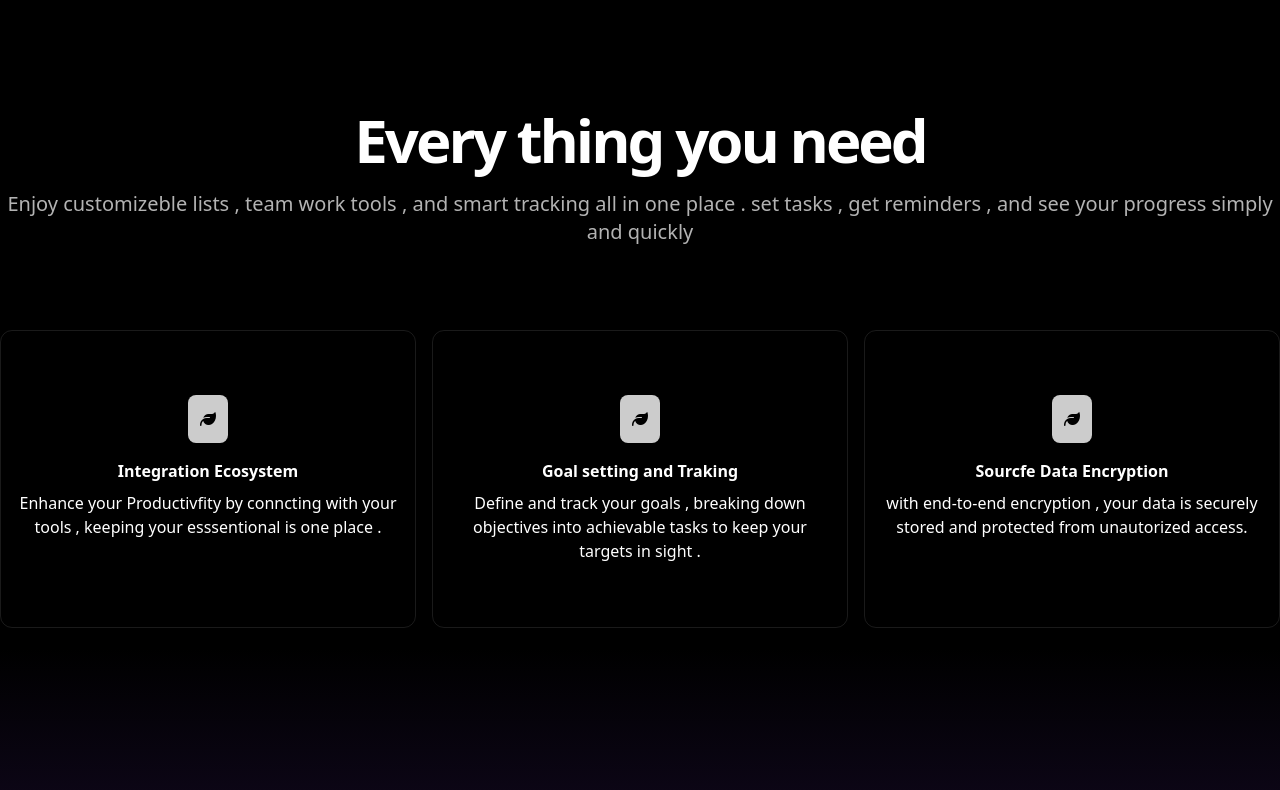
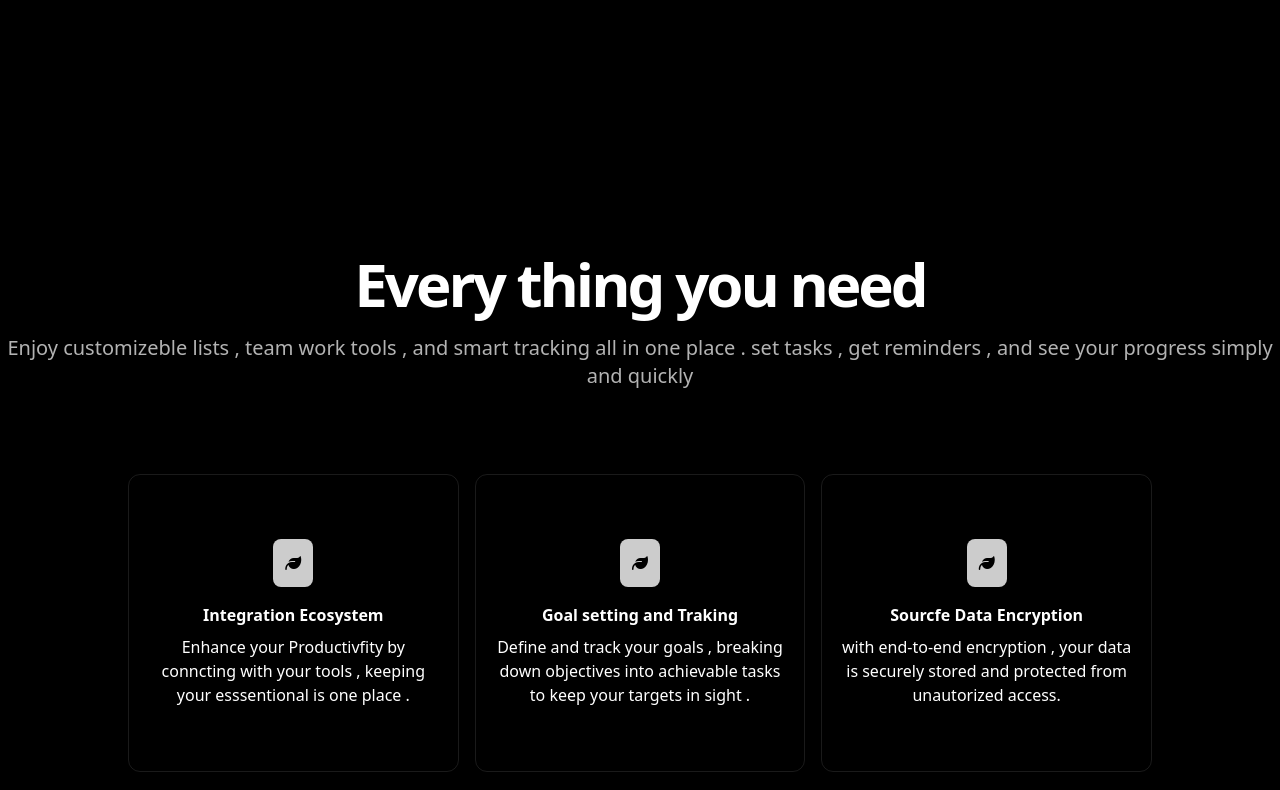
Before and after one commit to ahmedelmogy1/landingPageDarkTheme, an Angular app: page / in a window 1280 px wide. Shown: the part 1030-1820 px from the top of the page. Built offline with nearby package versions, Linux system fonts and the light colour scheme.

Commit message:
add files

```diff
--- a/src/app/components/feature/feature.component.html
+++ b/src/app/components/feature/feature.component.html
@@ -1,11 +1,11 @@
-<div class="bg-black text-white py-0 sm:py-34">
+<div class="bg-black text-white py-0 sm:py-36">
     <div class="container  mx-auto ">
         <h2 class="text-center font-bold text-4xl sm:text-6xl tracking-tighter">Every thing you need </h2>
         <p class="mt-5 text-center text-xl text-white/70">Enjoy customizeble lists , team work tools , and smart
             tracking all in one place . set tasks , get reminders
             , and see your progress simply and quickly</p>
        <div class="py-5"appGlowMask >
-         <div class="  mt-16 grid grid-cols-1 sm:grid-cols-2 md:grid-cols-3 gap-4    mx-auto " >
+         <div class="  mt-16 grid grid-cols-1 sm:grid-cols-2 md:grid-cols-3 gap-4 max-w-5xl   mx-auto " >
             @for (feature of features; track $index) {
                 <div
                 class=" border border-white/10 relative  px-1  py-10 sm:py-16 text-center rounded-xl  sm:px-4">
--- a/src/app/components/product/product.component.css
+++ b/src/app/components/product/product.component.css
@@ -13,5 +13,5 @@
 img{
     animation: appear linear !important;
     animation-timeline: view() !important;
-    animation-range: entry 0% cover 70% !important  ;
+    animation-range: entry 0% cover 50% !important  ;
 }
```
